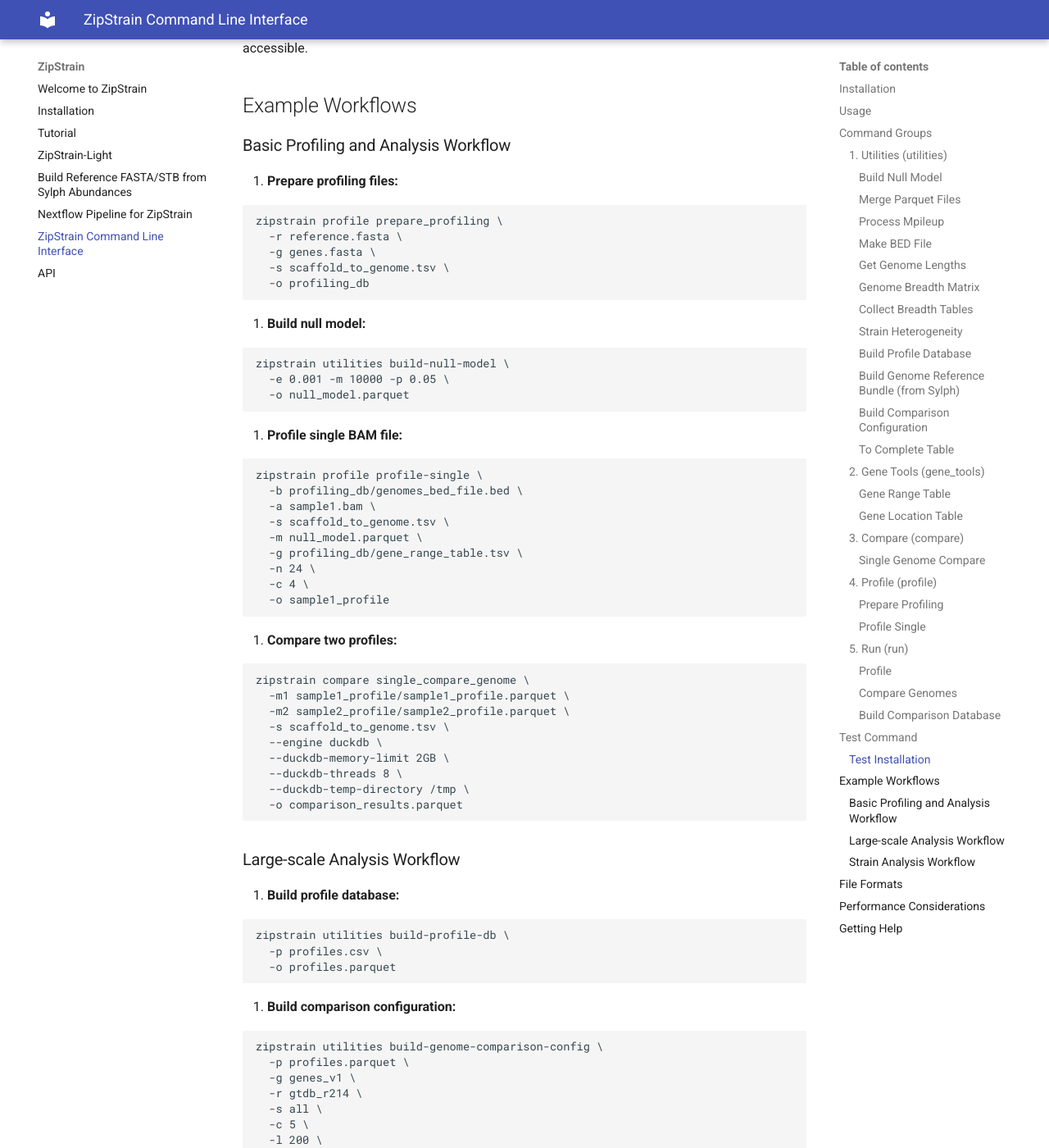
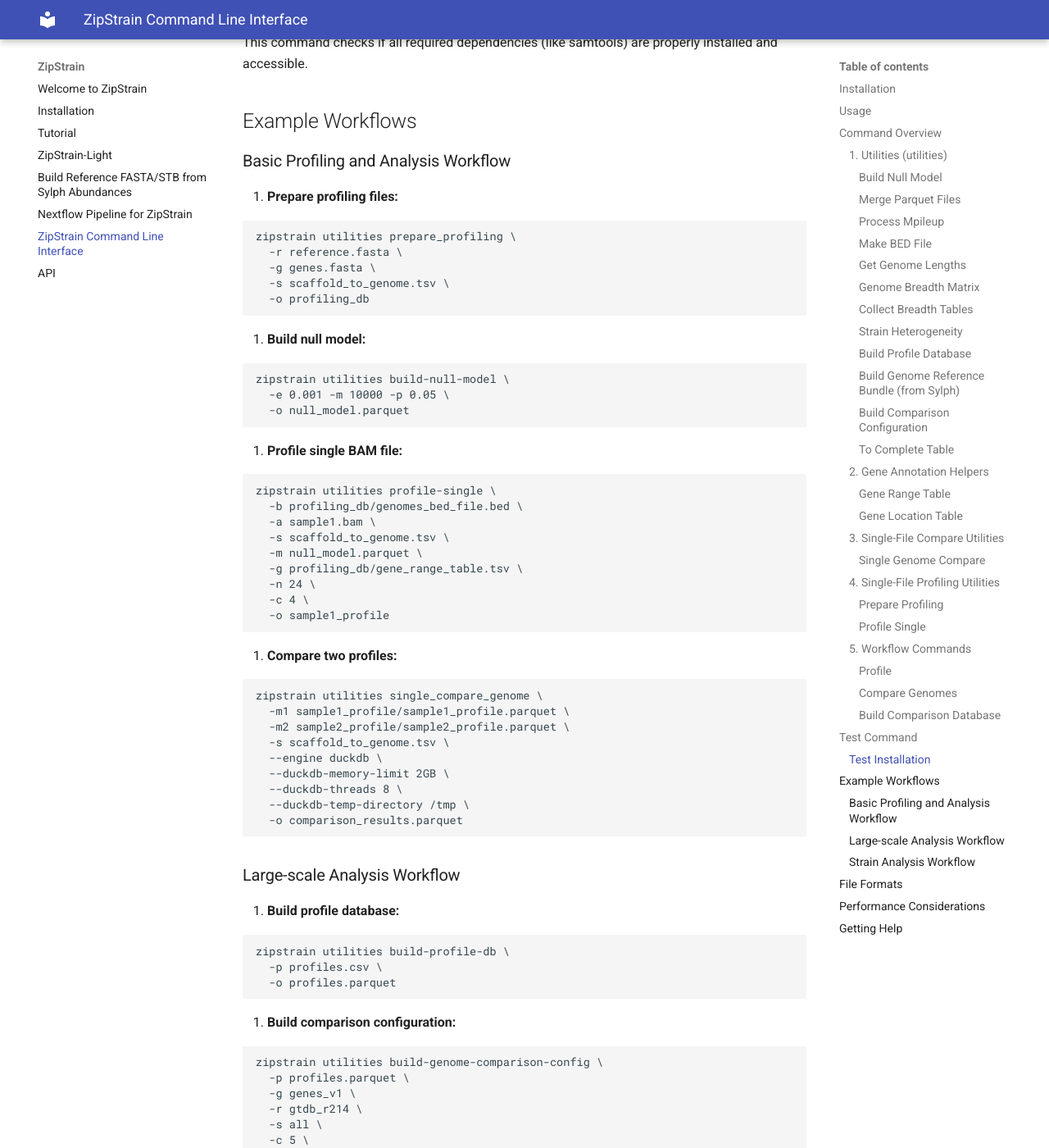
Before and after one commit to OlmLab/ZipStrain, an MkDocs documentation site: the page built from docs/cli.md, in a window 1280 px wide and 1400 px high, scrolled down 10095 px. Shown: the whole window at 82% size. Built offline with MkDocs 1.6.1 and Material for MkDocs 9.7.7, drawn with Linux system fonts in a browser that asks for light colours; some of the changed text lies outside the part shown.

Commit message:
cli imrpovement

````diff
--- a/docs/cli.md
+++ b/docs/cli.md
@@ -8,10 +8,11 @@ First, ensure ZipStrain is installed (see [Installation.md](installation.md) for
 
 ## Usage
 
-The main CLI command is `zipstrain` with various subcommands organized into functional groups:
+The main CLI command is `zipstrain`. Top-level workflow commands are exposed directly, while lower-level single-file operations live under `utilities`:
 
 ```
-zipstrain [GROUP] [COMMAND] [OPTIONS]
+zipstrain [COMMAND] [OPTIONS]
+zipstrain utilities [COMMAND] [OPTIONS]
 ```
 
 Lightweight command:
@@ -22,7 +23,7 @@ zipstrain-light [COMMAND] [OPTIONS]
 
 See [ZipStrainLight.md](ZipStrainLight.md) for the full light workflow.
 
-## Command Groups
+## Command Overview
 
 ### 1. Utilities (`utilities`)
 
@@ -225,7 +226,7 @@ zipstrain utilities to-complete-table -g GENOME_COMPARISON_OBJECT -o OUTPUT_FILE
 - `-g, --genome-comparison-object TEXT`: Path to the genome comparison object in JSON format [required]
 - `-o, --output-file TEXT`: Path to save the completed pairs CSV file [required]
 
-### 2. Gene Tools (`gene_tools`)
+### 2. Gene Annotation Helpers
 
 Commands for working with gene annotations and locations.
 
@@ -234,7 +235,7 @@ Commands for working with gene annotations and locations.
 Build a gene range table from gene files:
 
 ```
-zipstrain gene_tools gene-range-table -g GENE_FILE -o OUTPUT_FILE
+zipstrain utilities gene-range-table -g GENE_FILE -o OUTPUT_FILE
 ```
 
 **Options:**
@@ -247,7 +248,7 @@ zipstrain gene_tools gene-range-table -g GENE_FILE -o OUTPUT_FILE
 Build a gene location table for specified scaffolds:
 
 ```
-zipstrain gene_tools gene-loc-table -g GENE_FILE -s SCAFFOLD_LIST -o OUTPUT_FILE
+zipstrain utilities gene-loc-table -g GENE_FILE -s SCAFFOLD_LIST -o OUTPUT_FILE
 ```
 
 **Options:**
@@ -256,7 +257,7 @@ zipstrain gene_tools gene-loc-table -g GENE_FILE -s SCAFFOLD_LIST -o OUTPUT_FILE
 - `-s, --scaffold-list TEXT`: Location of scaffold list (text file with scaffold names) [required]
 - `-o, --output-file TEXT`: Location to save output Parquet file [required]
 
-### 3. Compare (`compare`)
+### 3. Single-File Compare Utilities
 
 Commands for comparing genomes and samples.
 
@@ -265,7 +266,7 @@ Commands for comparing genomes and samples.
 Compare two mpileup files for genome analysis:
 
 ```
-zipstrain compare single_compare_genome [OPTIONS]
+zipstrain utilities single_compare_genome [OPTIONS]
 ```
 
 **Options:**
@@ -286,7 +287,7 @@ zipstrain compare single_compare_genome [OPTIONS]
 When `--engine polars` is used, comparison runs in Polars after optional DuckDB scope prefiltering.
 When `--engine duckdb` is used, comparison runs end-to-end in DuckDB and writes parquet directly.
 
-### 4. Profile (`profile`)
+### 4. Single-File Profiling Utilities
 
 Commands for profiling BAM files.
 
@@ -295,7 +296,7 @@ Commands for profiling BAM files.
 Prepare files needed for profiling BAM files:
 
 ```
-zipstrain profile prepare_profiling [OPTIONS]
+zipstrain utilities prepare_profiling [OPTIONS]
 ```
 
 **Options:**
@@ -310,7 +311,7 @@ zipstrain profile prepare_profiling [OPTIONS]
 Profile a single BAM file:
 
 ```
-zipstrain profile profile-single [OPTIONS]
+zipstrain utilities profile-single [OPTIONS]
 ```
 
 **Options:**
@@ -330,7 +331,7 @@ zipstrain profile profile-single [OPTIONS]
 - `<bam_stem>_genome_stats.parquet`
 - `<bam_stem>_gene_stats.parquet`
 
-### 5. Run (`run`)
+### 5. Workflow Commands
 
 Commands for running large-scale analyses and managing workflows.
 
@@ -339,7 +340,7 @@ Commands for running large-scale analyses and managing workflows.
 Run BAM file profiling in batches:
 
 ```
-zipstrain run profile [OPTIONS]
+zipstrain profile [OPTIONS]
 ```
 
 **Options:**
@@ -363,7 +364,7 @@ zipstrain run profile [OPTIONS]
 Run genome comparisons in batches:
 
 ```
-zipstrain run compare_genomes [OPTIONS]
+zipstrain compare_genome [OPTIONS]
 ```
 
 **Options:**
@@ -385,7 +386,7 @@ zipstrain run compare_genomes [OPTIONS]
 Build a genome comparison database from profiles:
 
 ```
-zipstrain run build-comp-database [OPTIONS]
+zipstrain utilities build-comp-database [OPTIONS]
 ```
 
 **Options:**
@@ -414,7 +415,7 @@ This command checks if all required dependencies (like samtools) are properly in
 1. **Prepare profiling files:**
 
 ```
-zipstrain profile prepare_profiling \
+zipstrain utilities prepare_profiling \
   -r reference.fasta \
   -g genes.fasta \
   -s scaffold_to_genome.tsv \
@@ -432,7 +433,7 @@ zipstrain utilities build-null-model \
 3. **Profile single BAM file:**
 
 ```
-zipstrain profile profile-single \
+zipstrain utilities profile-single \
   -b profiling_db/genomes_bed_file.bed \
   -a sample1.bam \
   -s scaffold_to_genome.tsv \
@@ -446,7 +447,7 @@ zipstrain profile profile-single \
 4. **Compare two profiles:**
 
 ```
-zipstrain compare single_compare_genome \
+zipstrain utilities single_compare_genome \
   -m1 sample1_profile/sample1_profile.parquet \
   -m2 sample2_profile/sample2_profile.parquet \
   -s scaffold_to_genome.tsv \
@@ -484,7 +485,7 @@ zipstrain utilities build-genome-comparison-config \
 3. **Build comparison database:**
 
 ```
-zipstrain run build-comp-database \
+zipstrain utilities build-comp-database \
   -p profiles.parquet \
   -c comparison_config.json \
   -o comparison_db.json
@@ -493,7 +494,7 @@ zipstrain run build-comp-database \
 4. **Run batch comparisons:**
 
 ```
-zipstrain run compare_genomes \
+zipstrain compare_genome \
   -g comparison_db.json \
   -r run_results \
   -m 10 \
@@ -549,7 +550,8 @@ zipstrain utilities genome_breadth_matrix \
 For detailed help on any command:
 
 ```
-zipstrain [GROUP] [COMMAND] --help
+zipstrain [COMMAND] --help
+zipstrain utilities [COMMAND] --help
 ```
 
 For general help:
````
Also changed, not shown: README.md (+8 -8 lines), docs/Tutorial.md (+5 -5 lines), 8 other files.
